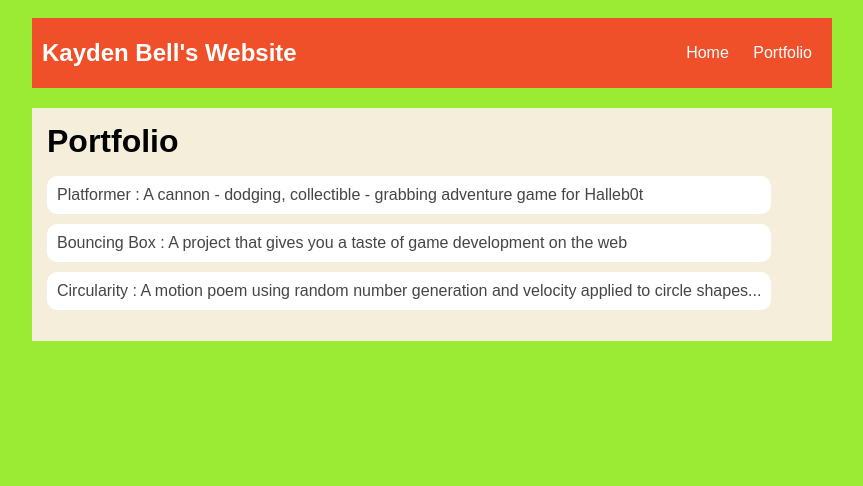
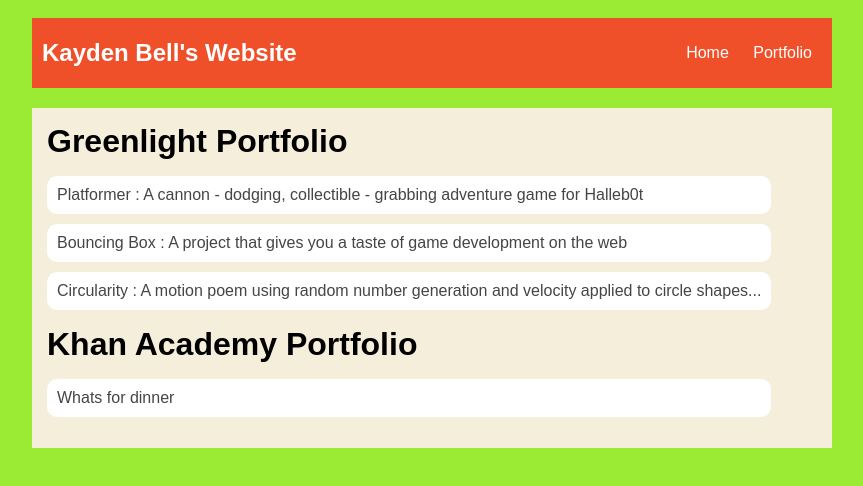
Before and after one commit to w123ggs/kaydenbell.github.io, a plain HTML site: page portfolio.html in a window 1280 px wide. Shown: the whole page, without its empty margins (208-1071 px from the left). Drawn offline with Linux system fonts and the light colour scheme.

Commit message:
add portfolio

```diff
--- a/portfolio.html
+++ b/portfolio.html
@@ -69,23 +69,23 @@
              color: black;
          }
 
-         #portfolio {
+         .portfolio {
              list-style-type: none;
              padding-left: 0;
          }
 
-         #portfolio li {
+         .portfolio li {
              background: #fff;
              padding: 10px;
              border-radius: 10px;
              margin-bottom: 10px;
          }
 
-         #portfolio li:hover {
+         .portfolio li:hover {
              background: #eee;
          }
 
-         #portfolio a {
+         .portfolio a {
              text-decoration: none;
              color: #454545;
          }
@@ -110,11 +110,16 @@
             <main>
                 <main>
                     <div class="content">
-                        <h1>Portfolio</h1>
-                        <ul id="portfolio">
+                        <h1>Greenlight Portfolio</h1>
+                        <ul class="portfolio">
                             <li><a href="projects/platformer/">Platformer : A cannon - dodging, collectible - grabbing adventure game for Halleb0t</a></li>
                              <li><a href="projects/bouncing-box/">Bouncing Box : A project that gives you a taste of game development on the web </a></li>
                              <li><a href="projects/circularity/">Circularity : A motion poem using random number generation and velocity applied to circle shapes...</a></li>
+                        </ul>
+
+                        <h1>Khan Academy Portfolio</h1>
+                        <ul class="portfolio">
+                            <li><a href="https://www.khanacademy.org/computer-programming/spin-off-of-project-whats-for-dinner/5935312151298048">Whats for dinner </a></li>
                         </ul>
                 </div>
             </main>
```
